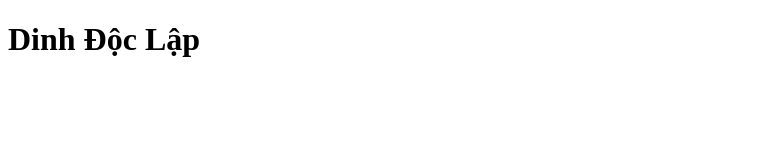
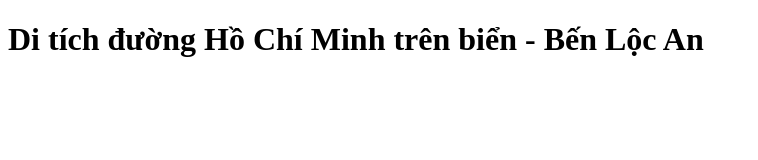
Before and after one commit to hauminhtran2010-dot/-UONGBACHO-, a plain HTML site: page index.html in a window 1280 px wide. Shown: the whole page, without its empty margins (0-758 px from the left). Drawn offline with Linux system fonts and the light colour scheme; some packages are replaced by stand-ins of ours; a script that the page names is missing.

Commit message:
Update index.html

```diff
--- a/index.html
+++ b/index.html
@@ -3,7 +3,7 @@
 <head>
     <meta charset="UTF-8">
     <meta name="viewport" content="width=device-width, initial-scale=1.0">
-    <title>Xem DINH ĐỘC LẬP </title>
+    <title>XemDi tích đường Hồ Chí Minh trên biển - Bến Lộc An</title>
     <!-- Thư viện model-viewer của Google -->
     <script type="module" src="https://ajax.googleapis.com/ajax/libs/model-viewer/3.0.0/model-viewer.min.js"></script>
     <style>
@@ -11,7 +11,7 @@
     </style>
 </head>
 <body>
-    <h1> Dinh Độc Lập </h1>
+    <h1>Di tích đường Hồ Chí Minh trên biển - Bến Lộc An </h1>
 
     <!-- Hiển thị mô hình 3D xoay được bằng chuột/tay -->
     <model-viewer
```
